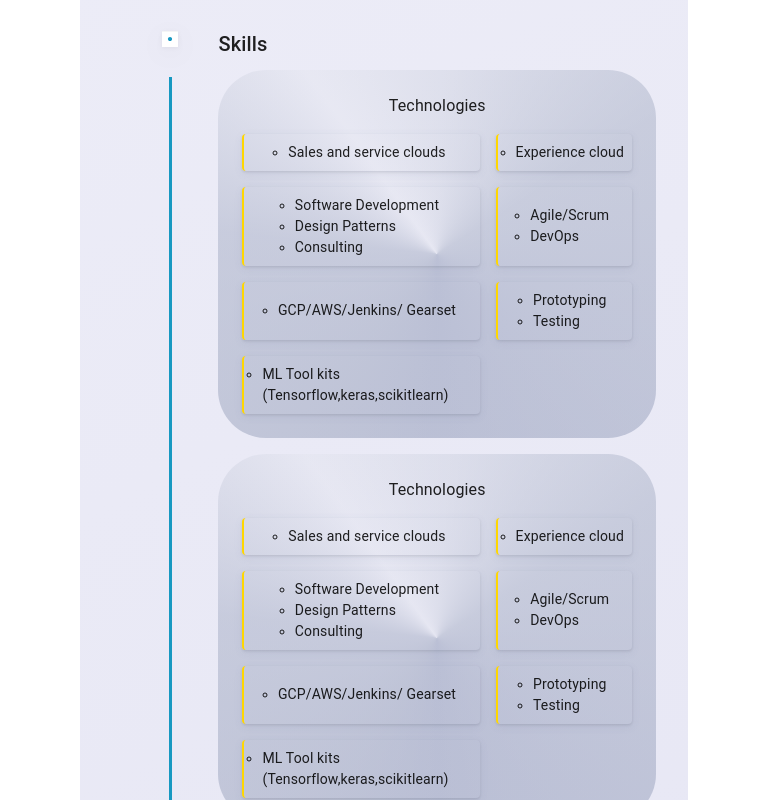
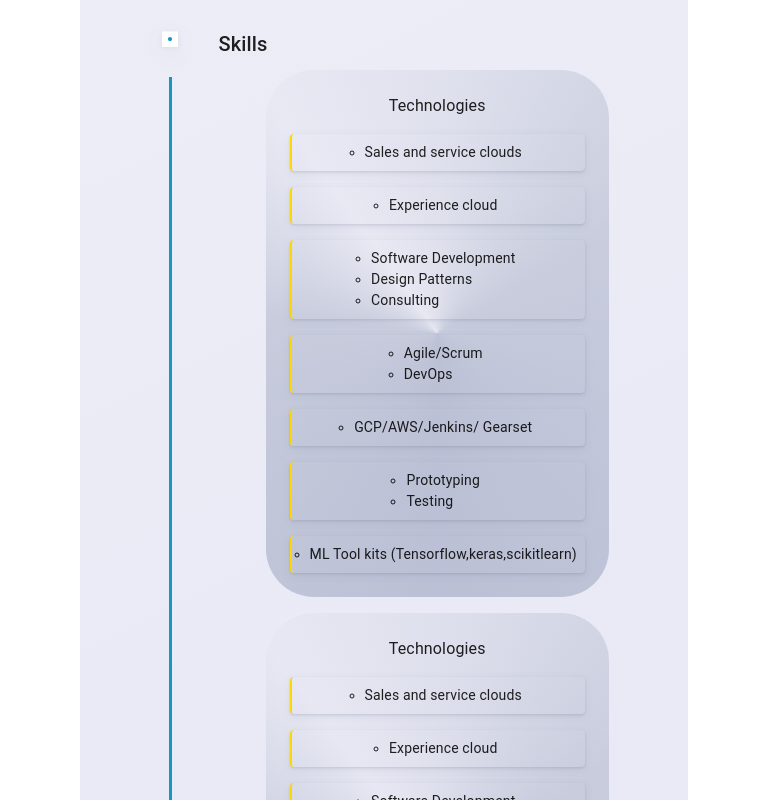
Before and after one commit to eabhijith/personal, a React (Create React App) app: page /#/ in a window 768 px wide. Shown: the part 2860-3660 px from the top of the page. Built offline with nearby package versions, Linux system fonts and the light colour scheme.

Commit message:
enhancing small screen grids

```diff
--- a/src/Components/Timeline/Timeline.css
+++ b/src/Components/Timeline/Timeline.css
@@ -33,10 +33,27 @@
     align-content: space-around;
 }
 
-.item-medium {
-        grid-column: span 1/ auto;
-        align-items : center;
-        padding:0.5rem;
+
+
+
+/* Large Screen */
+@media screen and (min-width : 600px) {
+    .item-medium {
+            grid-column: span 1/ auto;
+            align-items: center;
+            padding: 0.5rem;
+        }
+}
+
+
+
+/* Small screen */
+@media screen and (max-width : 806px) {
+    .item-medium {
+            grid-column: span 2/ auto;
+            align-items: center;
+            padding: 0.5rem;
+        }
 }
 
 .ea-container-medium {
```
